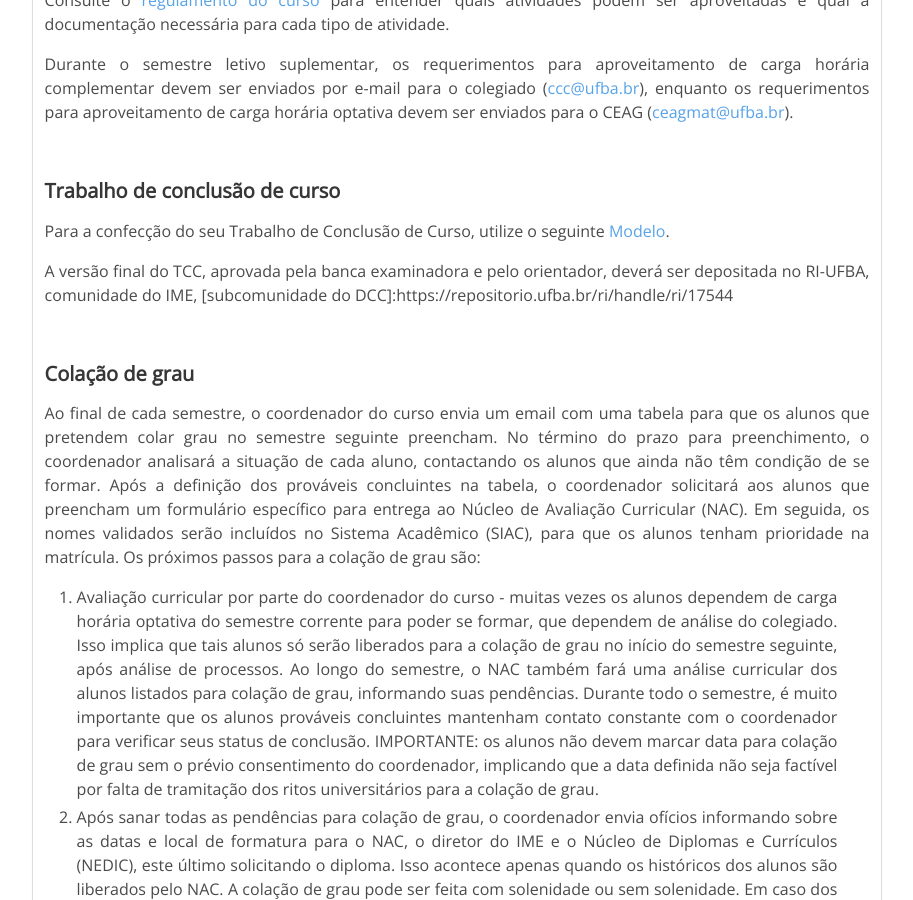
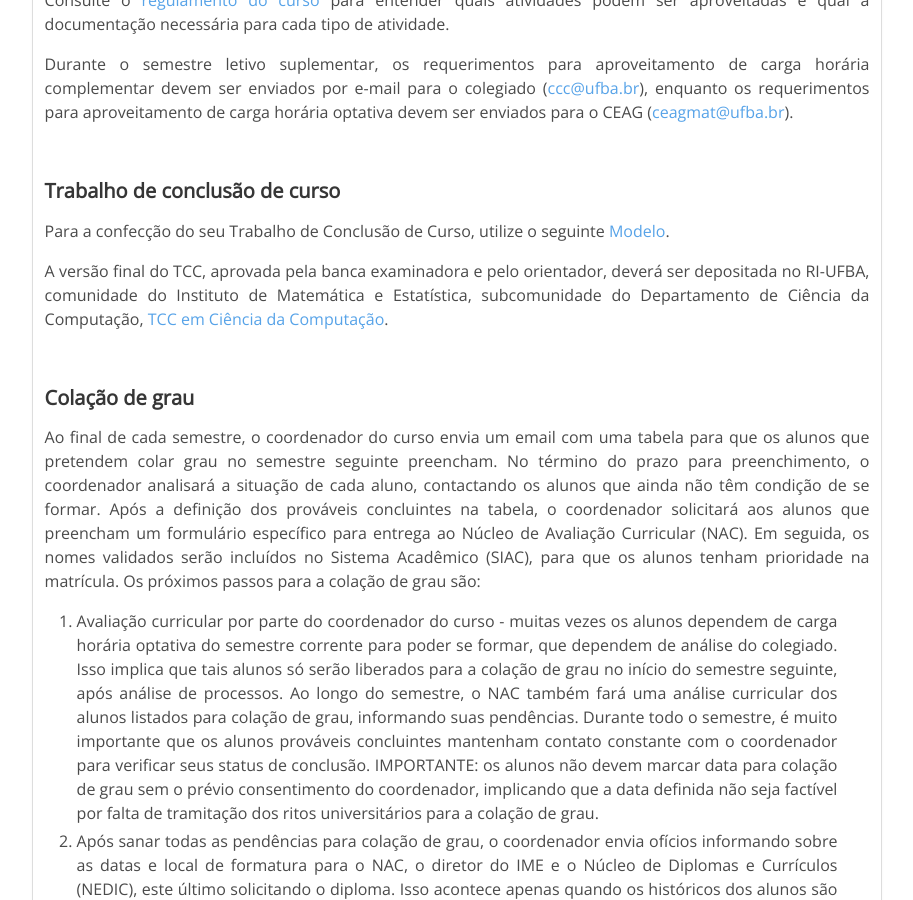
Before and after one commit to bcc-ufba/bcc-ufba.github.io, a Jekyll site: the page built from procedimentos.markdown, in a window 1280 px wide and 900 px high, scrolled down 703 px. Shown: the whole window, without its empty margins (183-1096 px from the left). Built offline with Jekyll 4.4.1, drawn with Linux system fonts in a browser that asks for light colours.

Commit message:
atualizando procedimento para TCC

```diff
--- a/procedimentos.markdown
+++ b/procedimentos.markdown
@@ -29,7 +29,10 @@ Para a confecção do seu Trabalho de Conclusão de Curso, utilize o seguinte [M
 
 [modelo]:https://www.overleaf.com/read/rybpyccvpznf
 
-A versão final do TCC, aprovada pela banca examinadora e pelo orientador, deverá ser depositada no RI-UFBA, comunidade do IME, [subcomunidade do DCC]:https://repositorio.ufba.br/ri/handle/ri/17544
+A versão final do TCC, aprovada pela banca examinadora e pelo orientador, deverá ser depositada no RI-UFBA,
+comunidade do Instituto de Matemática e Estatística, subcomunidade do Departamento de Ciência da Computação, [TCC em Ciência da Computação][riufba].
+
+[riufba]:https://repositorio.ufba.br/ri/handle/ri/17544
 
 <br>
 #### **Colação de grau**
```
